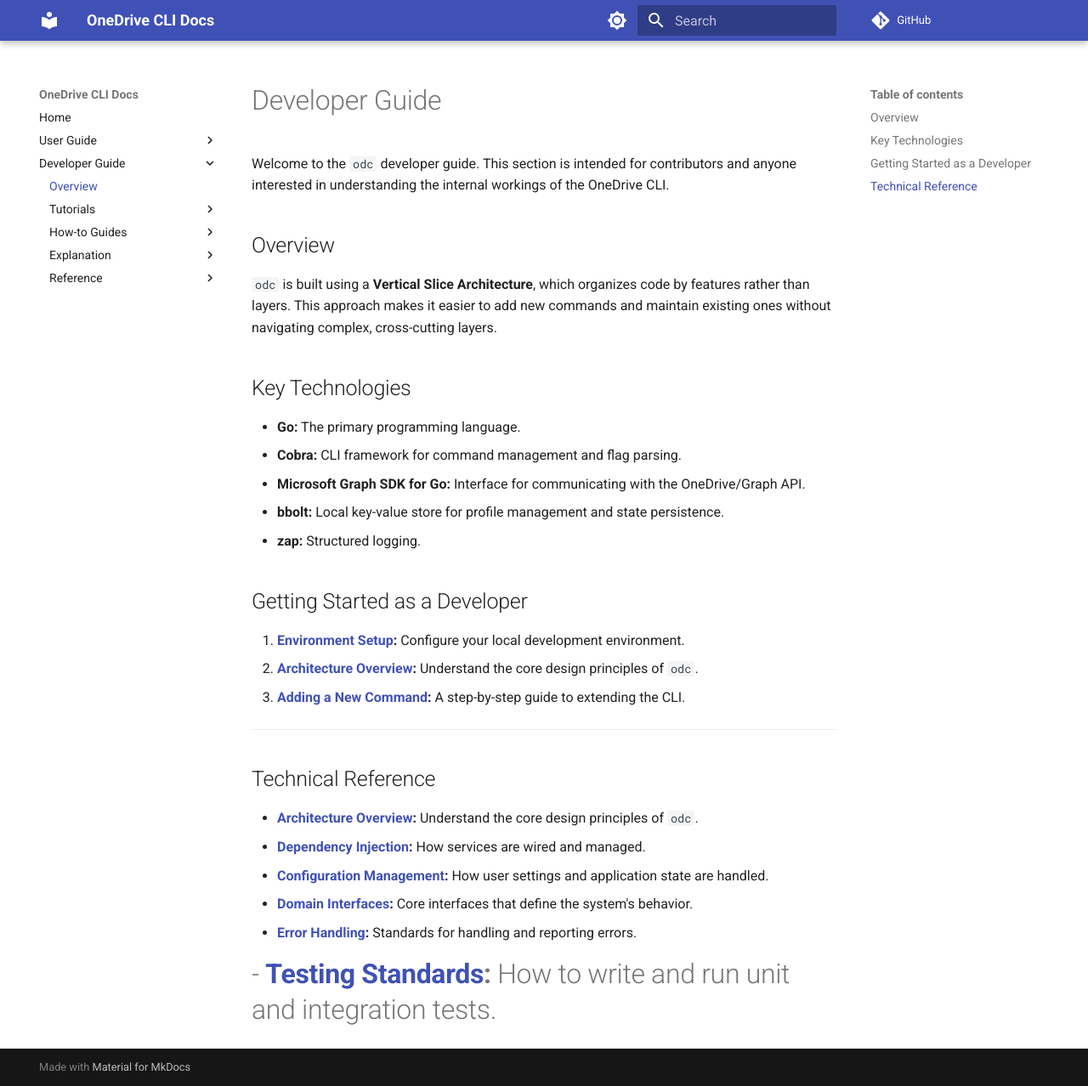
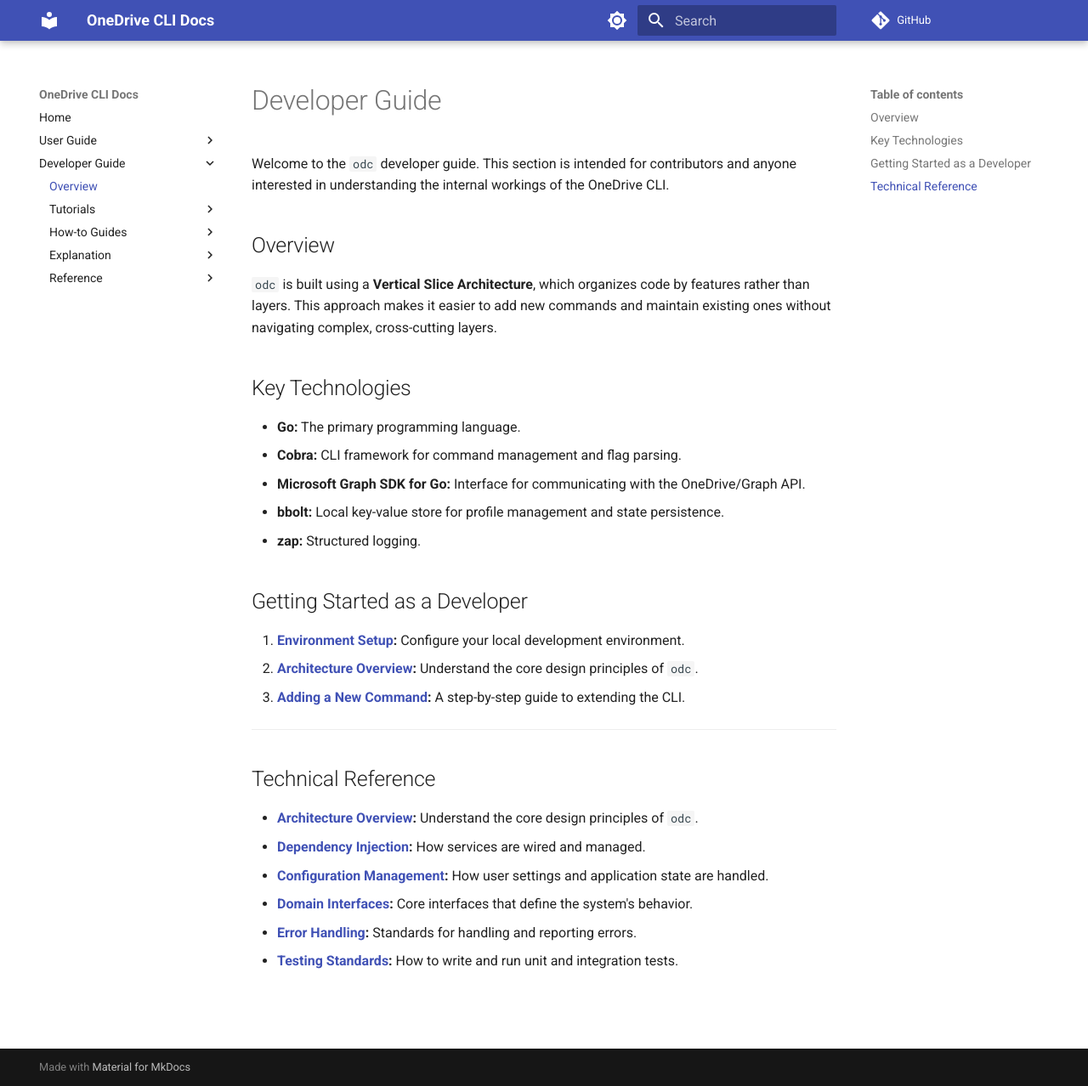
Before and after one commit to michaeldcanady/go-onedrive, an MkDocs documentation site: the page built from docs/developer/index.md, in a window 1280 px wide and 1278 px high. Shown: the whole window at 85% size. Built offline with MkDocs 1.6.1 and Material for MkDocs 9.7.7, drawn with Linux system fonts in a browser that asks for light colours; comment, search, counter and statistics services are not loaded.

Commit message:
bad formatting

```diff
--- a/docs/developer/index.md
+++ b/docs/developer/index.md
@@ -29,4 +29,4 @@ Welcome to the `odc` developer guide. This section is intended for contributors
 - **[Configuration Management](explanation/configuration-management.md):** How user settings and application state are handled.
 - **[Domain Interfaces](reference/domain-interfaces.md):** Core interfaces that define the system's behavior.
 - **[Error Handling](reference/cli-error-handling.md):** Standards for handling and reporting errors.
-# - **[Testing Standards](how-to/testing.md):** How to write and run unit and integration tests.
+- **[Testing Standards](how-to/testing.md):** How to write and run unit and integration tests.
```
